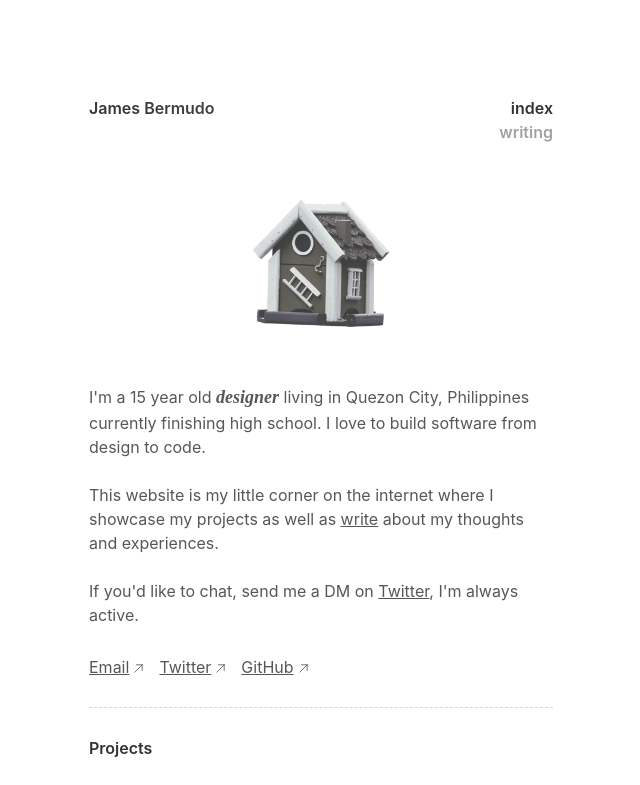
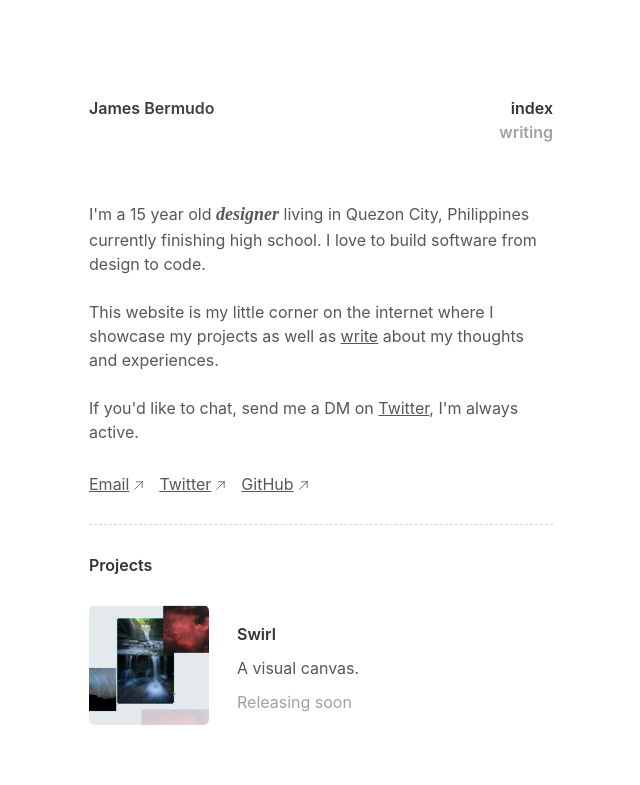
Before and after one commit to jcebermudo/jamesbermudo.com, a Next.js app: page / in a window 1280 px wide. Shown: the top 785 px of the page, without its empty margins (319-959 px from the left). Built offline with nearby package versions, Linux system fonts and the light colour scheme.

Commit message:
removed top imgs

```diff
--- a/pages/index.jsx
+++ b/pages/index.jsx
@@ -5,7 +5,6 @@ import Layout from "../components/Layout";
 import { basename } from "path";
 
 import swirl from "../public/images/projects/swirl.png";
-import house from "../public/house.png";
 
 export default function Home() {
   return (
@@ -41,18 +40,6 @@ export default function Home() {
         <meta name="viewport" content="initial-scale=1.0, width=device-width" />
         <link rel="icon" type="image/x-icon" href="/favicon.png"></link>
       </Head>
-      <div className="flex justify-center mt-14">
-        <Image
-          alt=""
-          quality="100"
-          placeholder="blur"
-          width={136}
-          height={127}
-          layout="fixed"
-          src={house}
-          className="select-none"
-        />
-      </div>
       <p className="text-[#575757] text-base mt-14">
         I&apos;m a 15 year old{" "}
         <span className="font-['Newsreader'] font-semibold italic text-lg">
--- a/pages/writing/index.jsx
+++ b/pages/writing/index.jsx
@@ -4,8 +4,6 @@ import Image from "next/image";
 import Layout from "../../components/Layout";
 import getPosts from "../../helpers/getPosts";
 import PostLink from "../../components/PostLink";
-
-import typewriter from "../../public/typewriter.png";
 
 export default function Blog({ posts }) {
   return (
@@ -38,18 +36,6 @@ export default function Blog({ posts }) {
         <meta name="viewport" content="initial-scale=1.0, width=device-width" />
         <link rel="icon" type="image/x-icon" href="/favicon.png"></link>
       </Head>
-      <div className="flex justify-center mt-14">
-        <Image
-          alt=""
-          quality="100"
-          placeholder="blur"
-          width={91}
-          height={122}
-          layout="fixed"
-          src={typewriter}
-          className="select-none"
-        />
-      </div>
       <h2 className="text-[#333333] text-base font-semibold mt-14">Posts</h2>
       <div>
         <div className="mt-7">
```
Also changed, not shown: public/house.png (deleted), public/typewriter.png (deleted).
